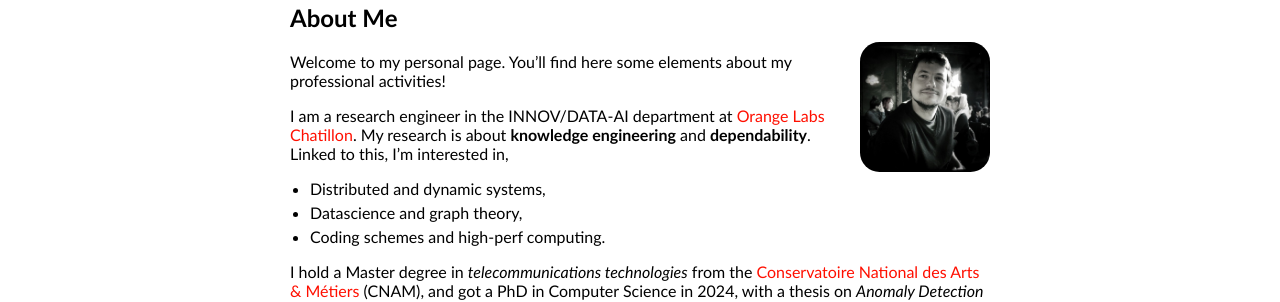
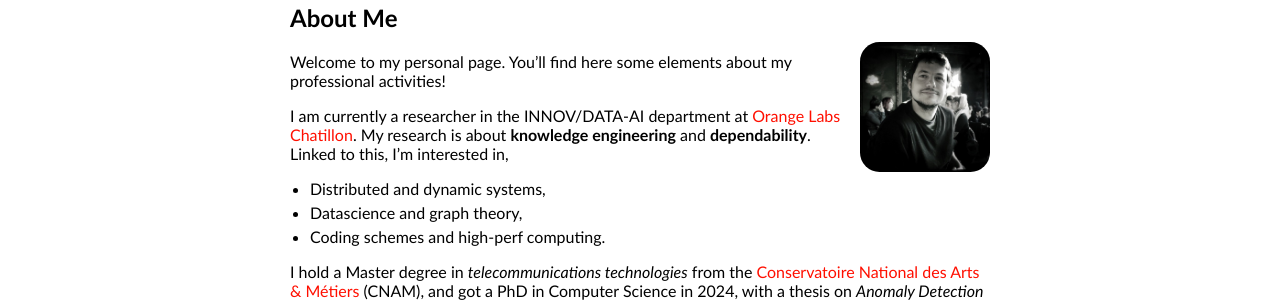
Before and after one commit to GenEars/GenEars.github.io, a Jekyll site: the page built from index.md, in a window 1280 px wide. Shown: the part 142-444 px from the top of the page. Built offline with Jekyll 4.4.1, drawn with Linux system fonts in a browser that asks for light colours.

Commit message:
Modified index. Modified teaching.
Signed-off-by: lionel.tailhardat <lionel.tailhardat@orange.com>

```diff
--- a/index.md
+++ b/index.md
@@ -10,7 +10,7 @@ title: About Me - Lionel TAILHARDAT
 Welcome to my personal page.
 You'll find here some elements about my professional activities!
 
-I am a research engineer in the INNOV/DATA-AI department at [Orange Labs Chatillon](https://hellofuture.orange.com/fr/).
+I am currently a researcher in the INNOV/DATA-AI department at [Orange Labs Chatillon](https://hellofuture.orange.com/fr/).
 My research is about **knowledge engineering** and **dependability**.
 Linked to this, I'm interested in,
 
```
Also changed, not shown: teaching.md (+1 -1 lines).
